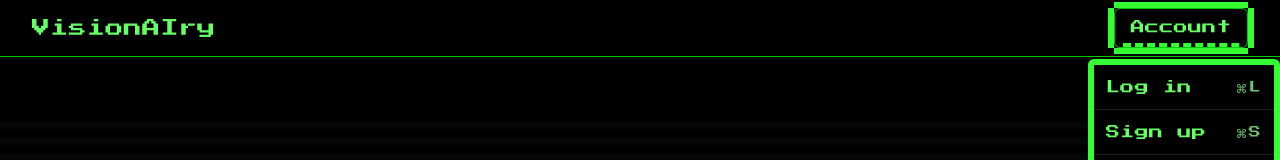
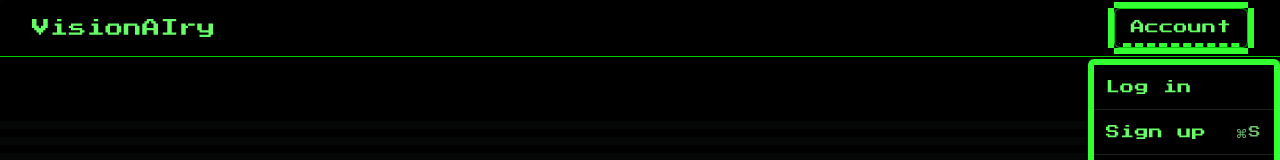
Before and after one commit to nmogil/visionary-ui-mock, a React (Vite) app: page / in a window 1280 px wide. Both pictures are taken after a click on the button "Account". Shown: the top 160 px of the page. Built offline with nearby package versions, Linux system fonts and the light colour scheme.

Commit message:
Remove command L button
Remove the command L button from the header.

```diff
--- a/src/components/layout/Header.tsx
+++ b/src/components/layout/Header.tsx
@@ -18,9 +18,7 @@ const Header = () => {
               <MenubarTrigger>Account</MenubarTrigger>
               <MenubarContent className="z-[100] bg-popover">
                 <MenubarItem asChild>
-                  <Link to="/login" aria-label="Log in to VisionAIry">
-                    Log in <MenubarShortcut>⌘L</MenubarShortcut>
-                  </Link>
+                  <Link to="/login" aria-label="Log in to VisionAIry">Log in</Link>
                 </MenubarItem>
                 <MenubarSeparator />
                 <MenubarItem asChild>
```
